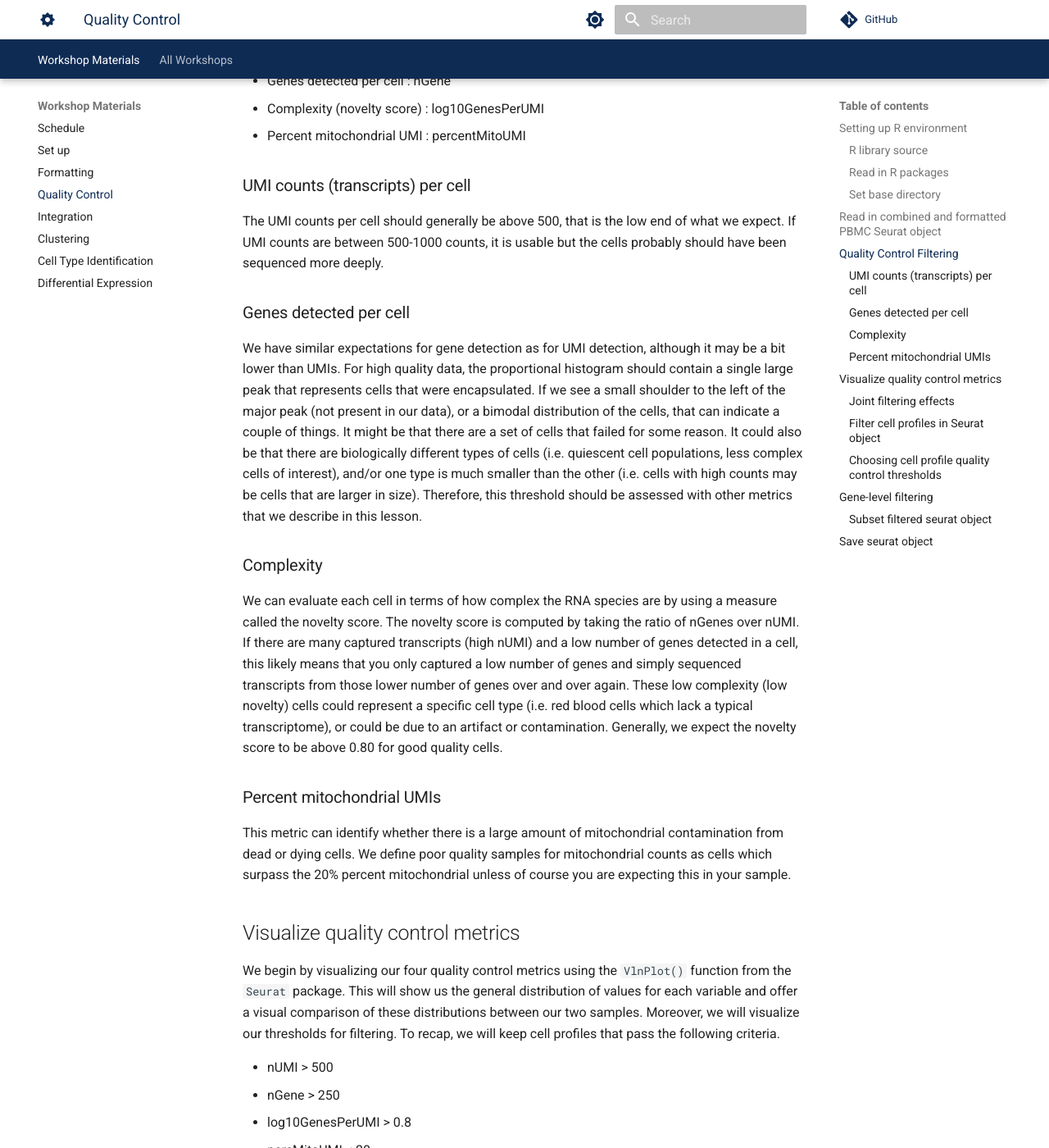
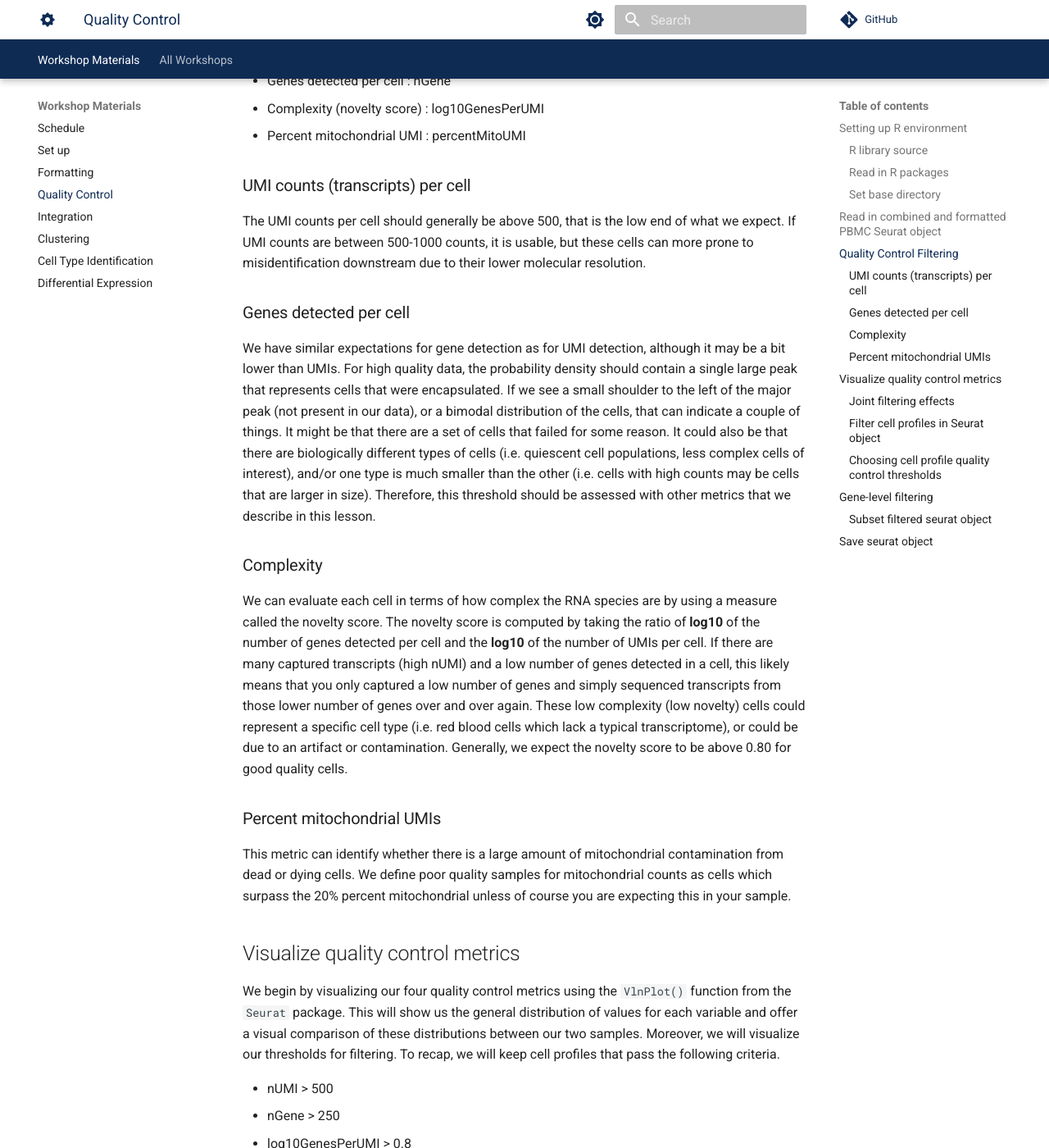
Before and after one commit to best-tufts/intro_to_single_cell_rnaseq, an MkDocs documentation site: the page built from docs/intro_to_single_cell_rnaseq/03_quality_control.md, in a window 1280 px wide and 1400 px high, scrolled down 1499 px. Shown: the whole window at 82% size. Built offline with MkDocs 1.6.1 and Material for MkDocs 9.7.7, drawn with Linux system fonts in a browser that asks for light colours; comment, search, counter and statistics services are not loaded.

Commit message:
Edits to quality control description

```diff
--- a/docs/intro_to_single_cell_rnaseq/03_quality_control.md
+++ b/docs/intro_to_single_cell_rnaseq/03_quality_control.md
@@ -53,15 +53,15 @@ Now that we have generated the various metrics to assess, we can explore them wi
 
 ### UMI counts (transcripts) per cell
 
-The UMI counts per cell should generally be above 500, that is the low end of what we expect. If UMI counts are between 500-1000 counts, it is usable but the cells probably should have been sequenced more deeply.
+The UMI counts per cell should generally be above 500, that is the low end of what we expect. If UMI counts are between 500-1000 counts, it is usable, but these cells can more prone to misidentification downstream due to their lower molecular resolution.
 
 ### Genes detected per cell
 
-We have similar expectations for gene detection as for UMI detection, although it may be a bit lower than UMIs. For high quality data, the proportional histogram should contain a single large peak that represents cells that were encapsulated. If we see a small shoulder to the left of the major peak (not present in our data), or a bimodal distribution of the cells, that can indicate a couple of things. It might be that there are a set of cells that failed for some reason. It could also be that there are biologically different types of cells (i.e. quiescent cell populations, less complex cells of interest), and/or one type is much smaller than the other (i.e. cells with high counts may be cells that are larger in size). Therefore, this threshold should be assessed with other metrics that we describe in this lesson.
+We have similar expectations for gene detection as for UMI detection, although it may be a bit lower than UMIs. For high quality data, the probability density should contain a single large peak that represents cells that were encapsulated. If we see a small shoulder to the left of the major peak (not present in our data), or a bimodal distribution of the cells, that can indicate a couple of things. It might be that there are a set of cells that failed for some reason. It could also be that there are biologically different types of cells (i.e. quiescent cell populations, less complex cells of interest), and/or one type is much smaller than the other (i.e. cells with high counts may be cells that are larger in size). Therefore, this threshold should be assessed with other metrics that we describe in this lesson.
 
 ### Complexity
 
-We can evaluate each cell in terms of how complex the RNA species are by using a measure called the novelty score. The novelty score is computed by taking the ratio of nGenes over nUMI. If there are many captured transcripts (high nUMI) and a low number of genes detected in a cell, this likely means that you only captured a low number of genes and simply sequenced transcripts from those lower number of genes over and over again. These low complexity (low novelty) cells could represent a specific cell type (i.e. red blood cells which lack a typical transcriptome), or could be due to an artifact or contamination. Generally, we expect the novelty score to be above 0.80 for good quality cells.
+We can evaluate each cell in terms of how complex the RNA species are by using a measure called the novelty score. The novelty score is computed by taking the ratio of **log10** of the number of genes detected per cell and the **log10** of the number of UMIs per cell. If there are many captured transcripts (high nUMI) and a low number of genes detected in a cell, this likely means that you only captured a low number of genes and simply sequenced transcripts from those lower number of genes over and over again. These low complexity (low novelty) cells could represent a specific cell type (i.e. red blood cells which lack a typical transcriptome), or could be due to an artifact or contamination. Generally, we expect the novelty score to be above 0.80 for good quality cells.
 
 ### Percent mitochondrial UMIs
 
```
